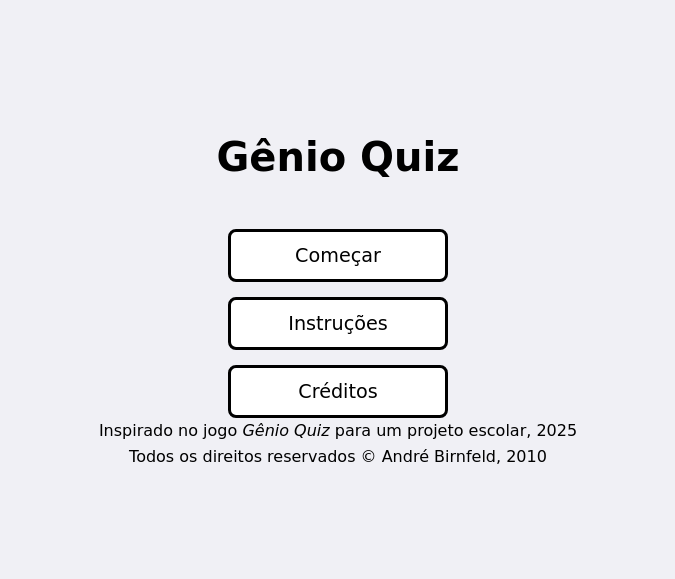
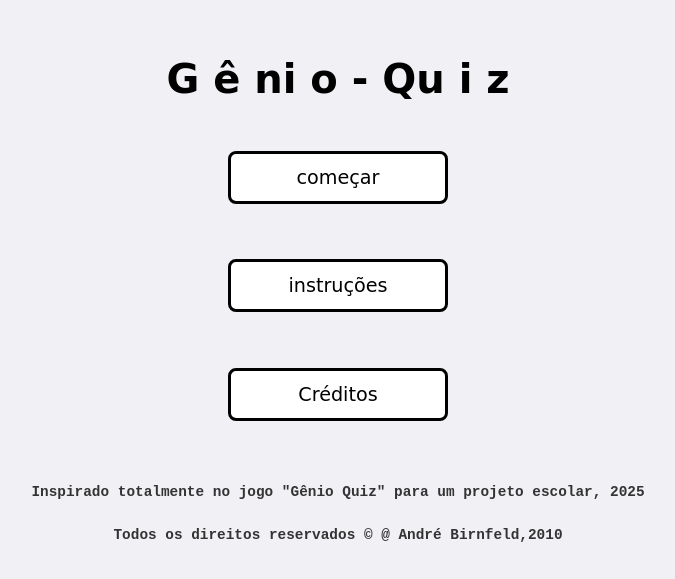
Before and after one commit to annyLu1z4/Site-Individual, a plain HTML site: page index.html in a window 1280 px wide. Shown: the part 103-682 px from the top of the page, without its empty margins (302-977 px from the left). Drawn offline with Linux system fonts and the light colour scheme.

Commit message:
Update index.html

```diff
--- a/index.html
+++ b/index.html
@@ -1,25 +1,26 @@
 <!DOCTYPE html>
-<html lang="pt-BR">
+<html lang="pt-br">
 <head>
   <meta charset="UTF-8">
   <meta name="viewport" content="width=device-width, initial-scale=1.0">
-  <link rel="icon" type="image/jpeg" href="download.jpg">
+  <link rel="icon" type="image/jpg" href="download.jpg">
   <link rel="stylesheet" href="casinha.css">
-  <title>Gênio Quiz</title>
+  <title>g ê n i o  q u i z</title>
 </head>
+<body>
+  <header>
 
-<body>
-  <h1>Gênio Quiz</h1>
-
+  </header>
+  <h1>G ê ni  o  -    Qu i z</h1>
   <div class="container">
-    <button type="button" onclick="comecar()">Começar</button>
-    <button type="button" onclick="instrucoes()">Instruções</button>
-    <button type="button" onclick="creditos()">Créditos</button>
+  <button onclick="começar()"> começar </button>
+  <br>
+  <button onclick="instruções()">instruções</button>
+  <br>
+  <button onclick="creditos()"> Créditos </button>
+  <br>
   </div>
-
-  <footer>
-    <p>Inspirado no jogo <em>Gênio Quiz</em> para um projeto escolar, 2025</p>
-    <p>Todos os direitos reservados © André Birnfeld, 2010</p>
-  </footer>
+  <h6>Inspirado totalmente no jogo "Gênio Quiz" para um projeto escolar, 2025</h6>
+  <h6>Todos os direitos reservados © @ André Birnfeld,2010</h6>
 </body>
 </html>
```
